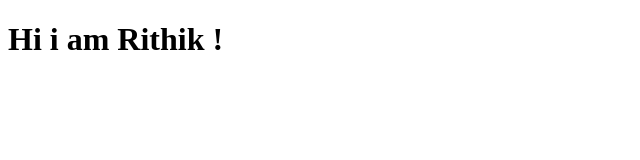
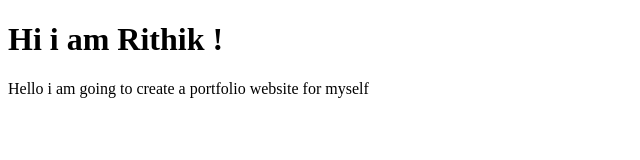
Before and after one commit to Rithik-Krishnan/Rithik-Krishnan.github.io, a plain HTML site: page index.html in a window 1280 px wide. Shown: the whole page, without its empty margins (0-640 px from the left). Drawn offline with Linux system fonts and the light colour scheme.

Commit message:
My second commit

```diff
--- a/index.html
+++ b/index.html
@@ -8,5 +8,6 @@
 </head>
 <body>
     <h1>Hi i am Rithik !</h1>
+    <p>Hello i am going to create a portfolio website for myself</p>
 </body>
 </html>
```
